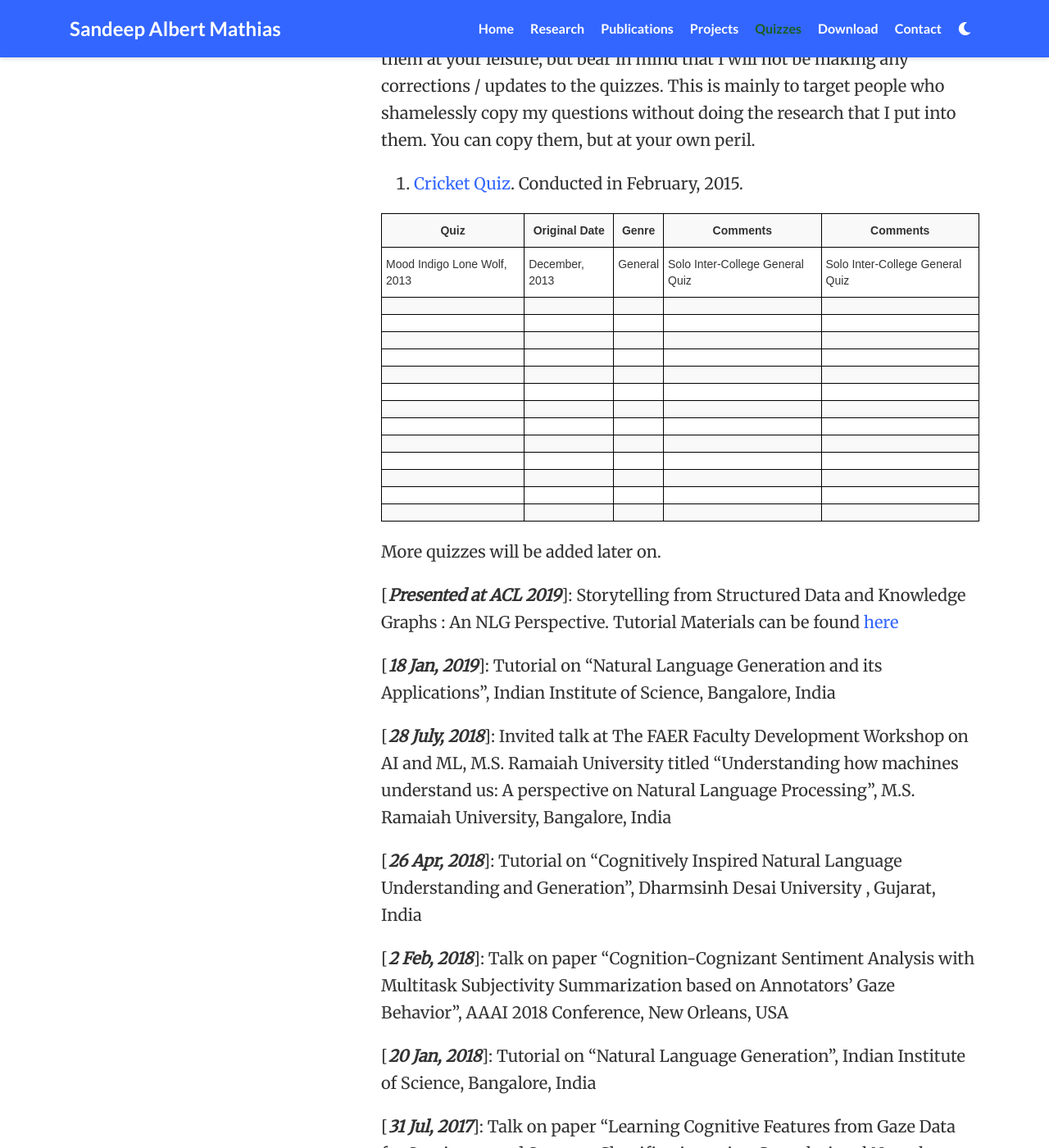
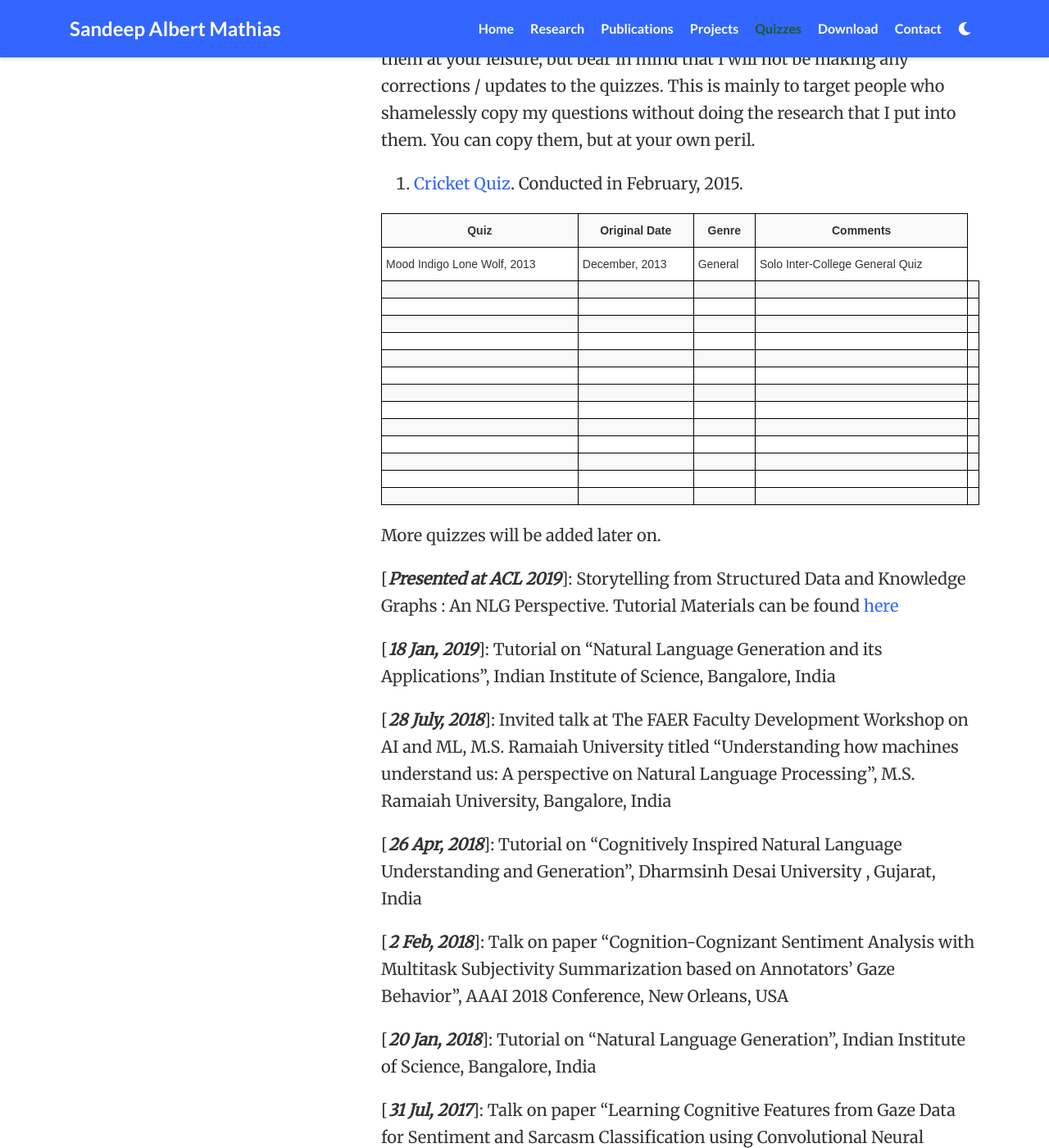
Before and after one commit to lwsam/lwsam.github.io, a Jekyll site: the page index.html, which Jekyll copies as it is, in a window 1280 px wide and 1400 px high, scrolled down 3668 px. Shown: the whole window at 82% size. Built offline with Jekyll 4.4.1, drawn with Linux system fonts in a browser that asks for light colours; nearby versions of some CDN libraries; Markdown is read by kramdown in place of the engine named in the settings; a style sheet for code colours, icons or effects is not loaded.

Commit message:
Update index.html

```diff
--- a/index.html
+++ b/index.html
@@ -293,8 +293,8 @@
   overflow:hidden;padding:10px 5px;word-break:normal;}
 .tg th{border-color:black;border-style:solid;border-width:1px;font-family:Arial, sans-serif;font-size:14px;
   font-weight:normal;overflow:hidden;padding:10px 5px;word-break:normal;}
-.tg .tg-amwm{font-weight:bold;text-align:center;vertical-align:top}
-.tg .tg-0lax{text-align:left;vertical-align:top}
+.tg .tg-amwm{font-weight:bold;text-align:center;vertical-align:center}
+.tg .tg-0lax{text-align:left;vertical-align:center}
 </style>
 <table class="tg">
 <tbody>
@@ -303,13 +303,11 @@
     <td class="tg-amwm">Original Date<br></td>
     <td class="tg-amwm">Genre<br></td>
     <td class="tg-amwm">Comments</td>
-    <td class="tg-amwm">Comments</td>
   </tr>
   <tr>
     <td class="tg-0lax">Mood Indigo Lone Wolf, 2013</td>
     <td class="tg-0lax">December, 2013</td>
     <td class="tg-0lax">General</td>
-    <td class="tg-0lax">Solo Inter-College General Quiz</td>
     <td class="tg-0lax">Solo Inter-College General Quiz</td>
   </tr>
   <tr>
```
